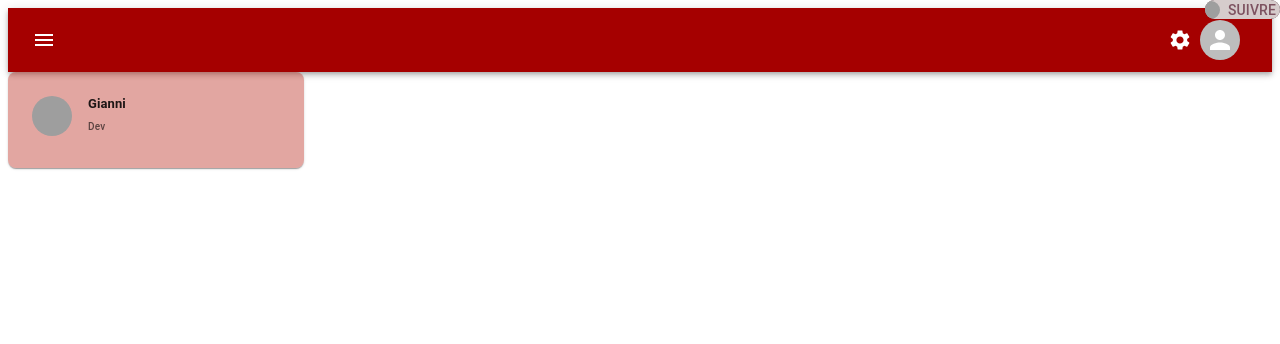
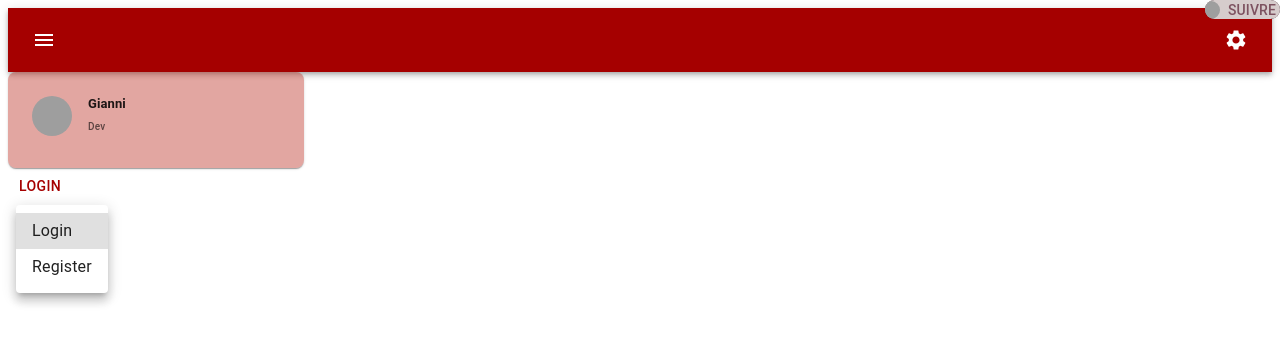
Before and after one commit to C-Alexis4414/Links-to-Experts-Front, a React (Vite) app: page / in a window 1280 px wide. Shown: the top 344 px of the page. Built offline with nearby package versions, Linux system fonts and the light colour scheme; grey boxes are pictures that could not be loaded.

Commit message:
YL-65 implementing <Link to />

```diff
--- /dev/null
+++ b/src/components/menuItemLink.tsx
@@ -0,0 +1,22 @@
+import React from 'react'
+import { MenuItem as MuiMenuItem, MenuItemProps } from '@mui/material';
+import { Link, LinkProps } from 'react-router-dom';
+
+interface MenuItemLinkProps extends MenuItemProps {
+    to: LinkProps['to'];
+    label: string;
+};
+
+const MenuItemLink: React.FC<MenuItemLinkProps> = ({ to, label, ...props }) => {
+    return (
+        <MuiMenuItem
+            component={Link}
+            to={to}
+            {...props}
+        >
+            {label}
+        </MuiMenuItem>
+    );
+};
+
+export default MenuItemLink;
--- a/src/components/navbar.tsx
+++ b/src/components/navbar.tsx
@@ -8,6 +8,7 @@ import MenuIcon from '@mui/icons-material/Menu';
 import SettingsIcon from '@mui/icons-material/Settings';
 import Avatar from '@mui/material/Avatar';
 import { Menu, MenuItem, Tooltip, Typography } from '@mui/material';
+// import MenuItemLink from './menuItemLink';
 
 const settings = ['Profile', 'Dashboard', 'Logout'];
 
@@ -46,7 +47,7 @@ function Navbar() {
             <SettingsIcon />
           </IconButton>
 
-          <Box sx={{ flexGrow: 0 }}>
+          {/* <Box sx={{ flexGrow: 0 }}>
             <Tooltip title="Open settings">
               <IconButton onClick={handleOpenUserMenu}>
                 <Avatar alt="profile picture" src="" />
@@ -68,13 +69,13 @@ function Navbar() {
               open={Boolean(anchorElUser)}
               onClose={handleCloseUserMenu}
             >
-              {settings.map((setting) => (
-                <MenuItem key={setting} onClick={handleCloseUserMenu}>
-                  <Typography sx={{ textAlign: 'center' }}>{setting}</Typography>
+              {settings.map((navigation) => (
+                <MenuItem key={navigation} onClick={handleCloseUserMenu}>
+                  <Typography sx={{ textAlign: 'center' }}>{navigation}</Typography>
                 </MenuItem>
               ))}
             </Menu>
-          </Box>
+          </Box> */}
         </Toolbar>
       </AppBar>
     </Box >
--- a/src/pages/homePage.tsx
+++ b/src/pages/homePage.tsx
@@ -1,10 +1,27 @@
 import React from 'react'
 import UserCard from '../components/userCard/userCard'
+import Login from './login';
+import { Link } from 'react-router-dom';
+import Button from '@mui/material/Button';
+import MenuItemLink from '../components/menuItemLink';
+import { Menu } from '@mui/material';
 
 function HomePage() {
-    return (<>
+    return (
+    <>
         <UserCard name="Gianni" role="Dev" avatarSrc="Links-to-Experts-Front\src\app\pages\page.tsx" />
-    </>)
+        <Button
+            component={Link}
+            to="/login"
+        >
+            Login
+        </Button>
+        <Menu open={true} onClose={() => {}}>
+            <MenuItemLink to="/login" label="Login" />
+            <MenuItemLink to="/register" label="Register" />
+        </Menu>
+    </>
+    )
 }
 
 export default HomePage
```
